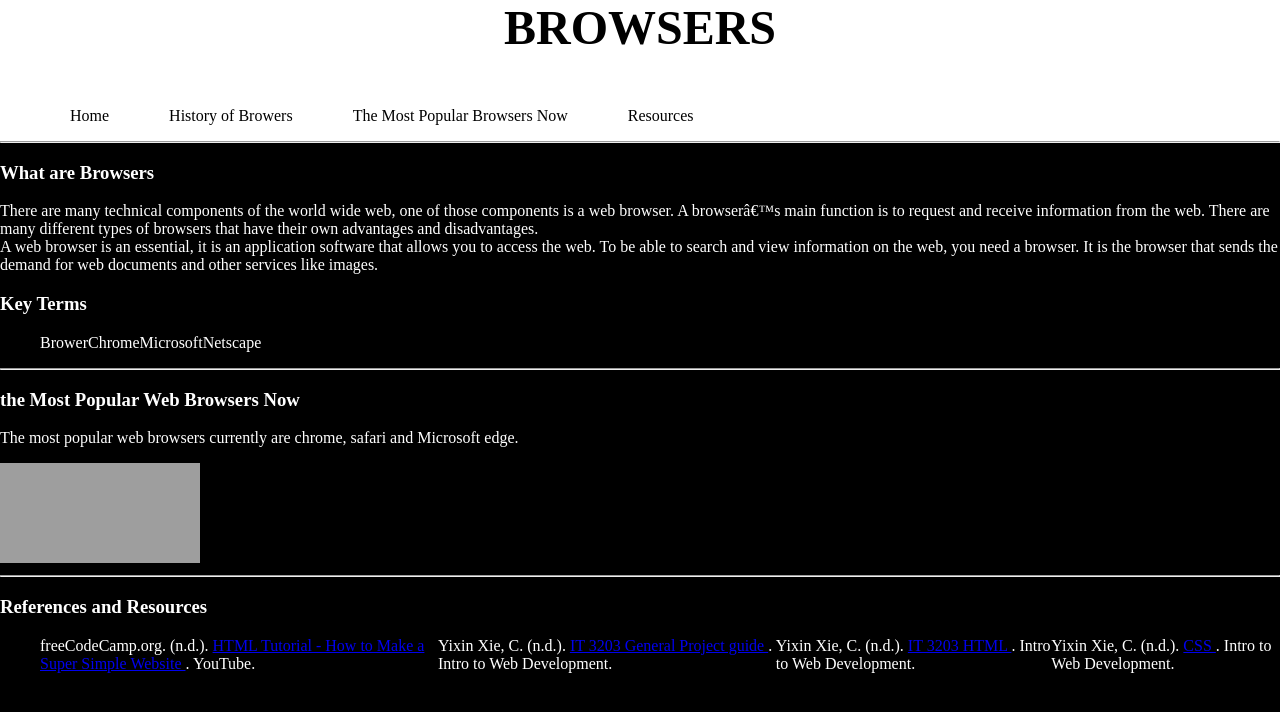
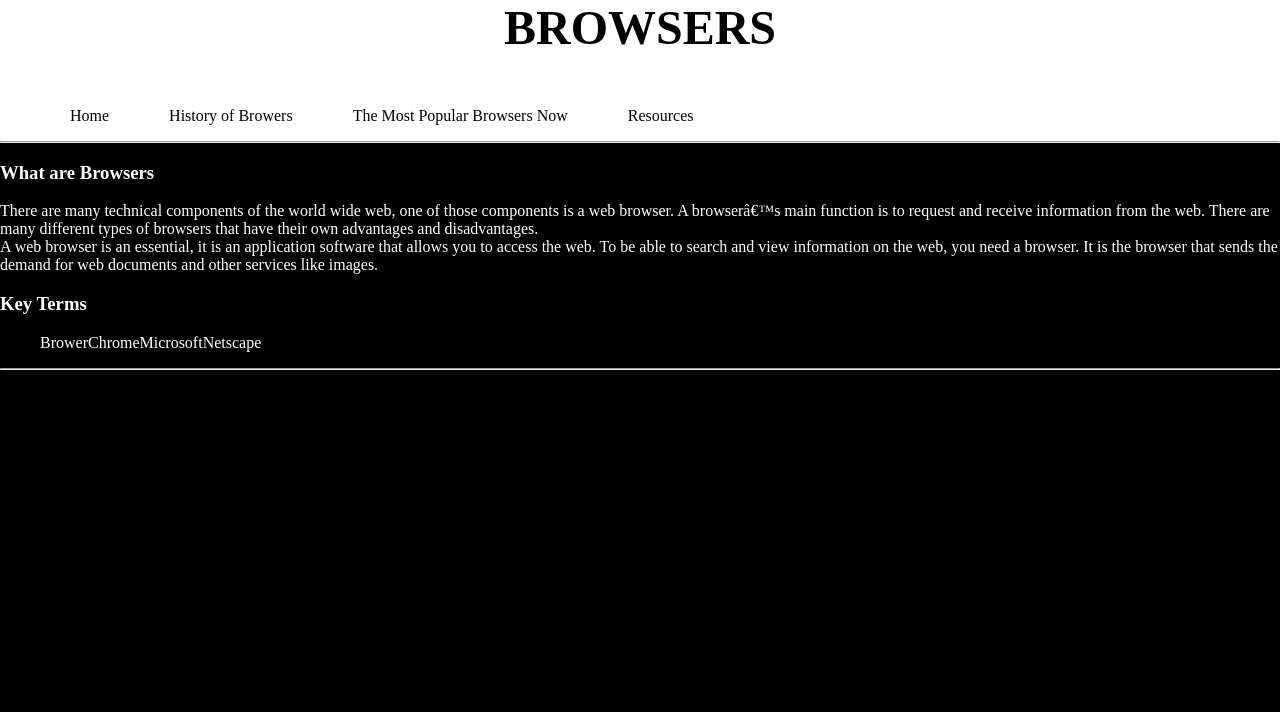
Before and after one commit to emilief1/Milestone1, a plain HTML site: page index.html in a window 1280 px wide. Drawn offline with Linux system fonts and the light colour scheme; grey boxes are pictures that could not be loaded.

Commit message:
Update index.html

```diff
--- a/index.html
+++ b/index.html
@@ -54,46 +54,6 @@
       </ul>
       <hr>
     </section>
-    <section id="Popular">
-      <h3> the Most Popular Web Browsers Now </h3>
-      <p>
-        The most popular web browsers currently are chrome, safari and
-        Microsoft edge.
-      </p>
-      <div>
-        <img src="https://cdn.mos.cms.futurecdn.net/87emLacD9wU2FNdx6S5hrC.jpg" alt="Google Chrome Logo" width="200" height="100">
-      </div>
-      <hr>
-    </section>
-    <section id="Resources">
-      <h3>References and Resources</h3>
-<ul>
-  <li>
-    freeCodeCamp.org. (n.d.).
-    <a href="https://www.youtube.com/watch?v=PlxWf493en4" target="_blank">
-      HTML Tutorial - How to Make a Super Simple Website
-    </a>. YouTube.
-  </li>
-  <li>
-    Yixin Xie, C. (n.d.).
-    <a href="https://kennesaw.view.usg.edu/d2l/le/content/3550071/viewContent/56269241/View" target="_blank">
-      IT 3203 General Project guide
-    </a>. Intro to Web Development.
-  </li>
-  <li>
-    Yixin Xie, C. (n.d.).
-    <a href="https://kennesaw.view.usg.edu/d2l/le/content/3550071/viewContent/56269234/View" target="_blank">
-      IT 3203 HTML
-    </a>. Intro to Web Development.
-  </li>
-  <li>
-    Yixin Xie, C. (n.d.).
-    <a href="https://kennesaw.view.usg.edu/d2l/le/content/3550071/viewContent/56269252/View" target="_blank">
-       CSS
-    </a>. Intro to Web Development.
-  </li>
-</ul>
-    </section>
     </main>
     <style>
       body {
```
